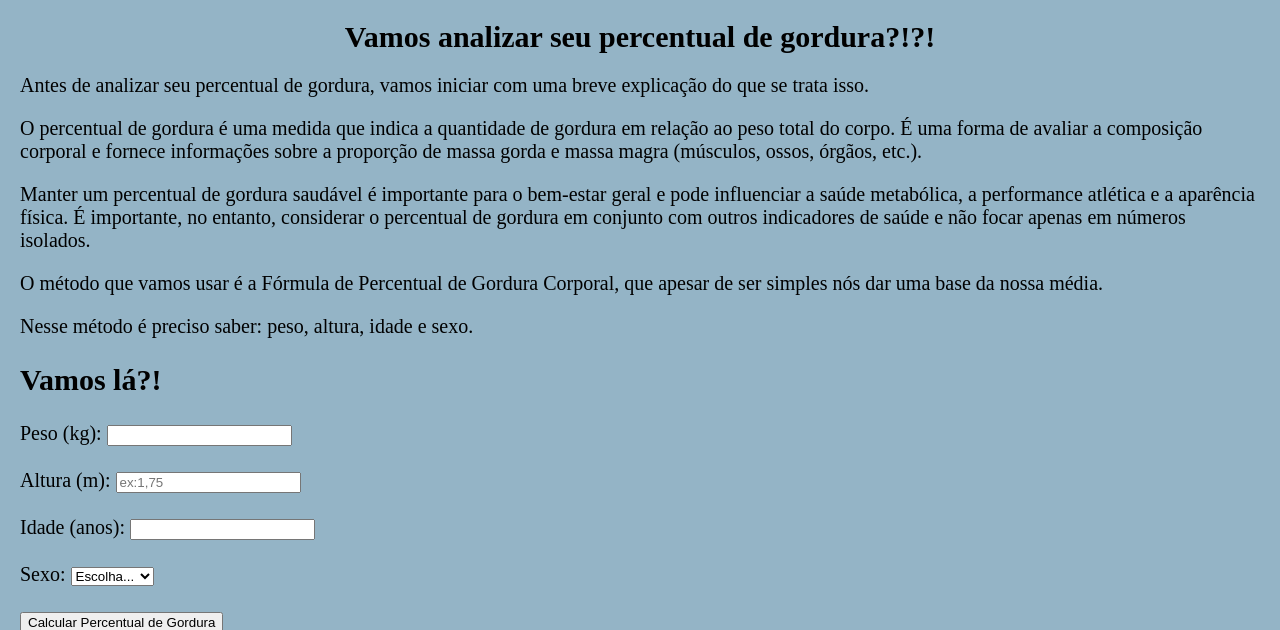
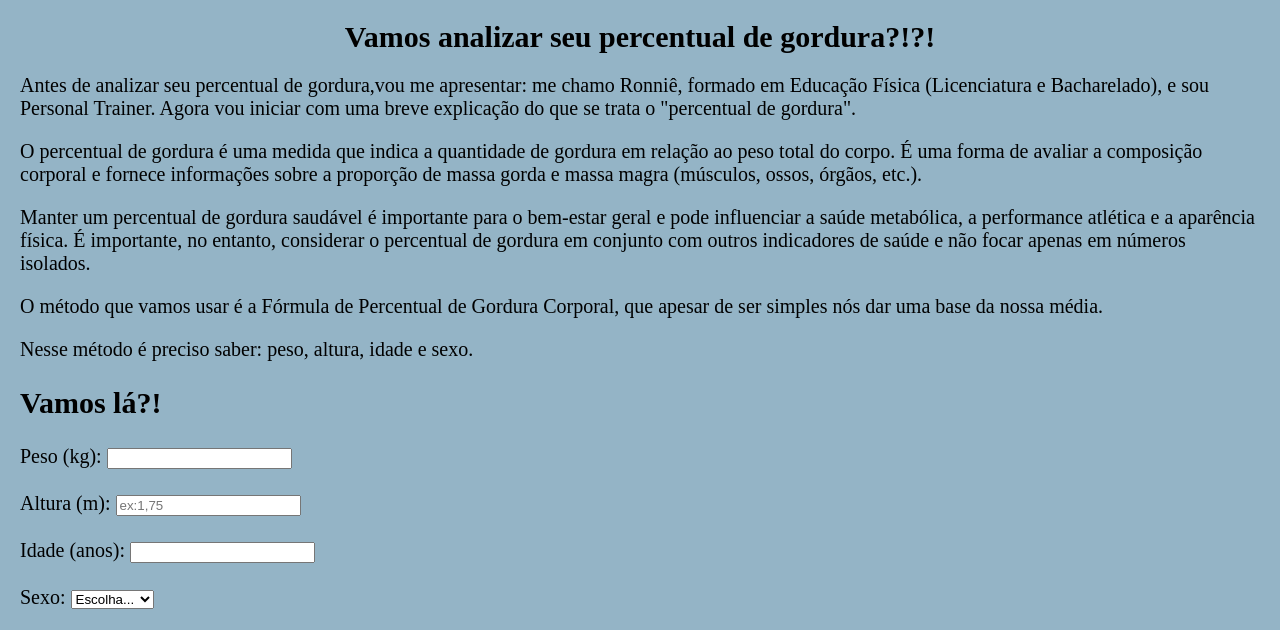
Before and after one commit to JessicaTinel/Solo, a plain HTML site: page index.html in a window 1280 px wide. Shown: the top 630 px of the page. Drawn offline with Linux system fonts and the light colour scheme.

Commit message:
atualizei

```diff
--- a/index.html
+++ b/index.html
@@ -9,7 +9,7 @@
 <header><h1>Vamos analizar seu percentual de gordura?!?!</h1></header>
 <body>
     <section>
-       <p>Antes de analizar seu percentual de gordura, vamos iniciar com uma breve explicação do que se trata isso. </p>
+       <p>Antes de analizar seu percentual de gordura,vou me apresentar: me chamo Ronniê, formado em Educação Física (Licenciatura e Bacharelado), e sou Personal Trainer. Agora vou iniciar com uma breve explicação do que se trata o "percentual de gordura". </p>
         <p>O percentual de gordura é uma medida que indica a quantidade de gordura em relação ao peso total do corpo. É uma forma de avaliar a composição corporal e fornece informações sobre a proporção de massa gorda e massa magra (músculos, ossos, órgãos, etc.).</p>
         <p>Manter um percentual de gordura saudável é importante para o bem-estar geral e pode influenciar a saúde metabólica, a performance atlética e a aparência física. É importante, no entanto, considerar o percentual de gordura em conjunto com outros indicadores de saúde e não focar apenas em números isolados.</p>
     </section>
```
Also changed, not shown: estilo.css (line endings or trailing spaces), instagram.png (added), whatsapp.png (added).
